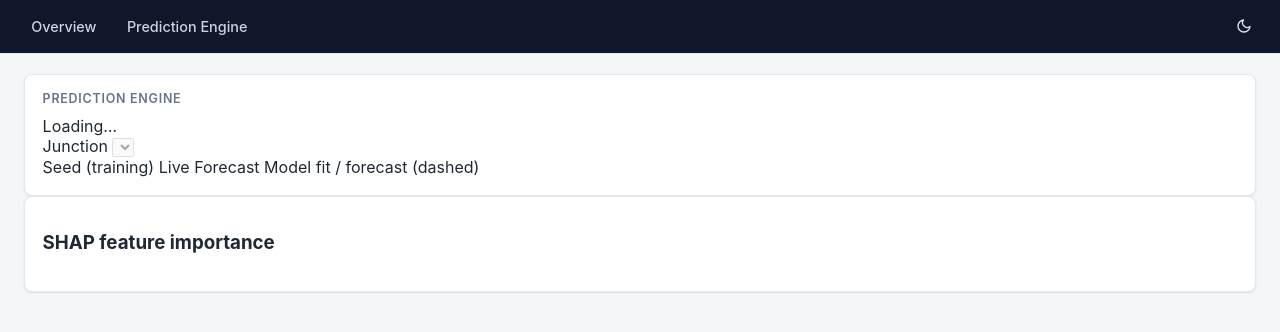
After one commit to Bublish/digital-water-network-twin, a Python web app: template app/web/templates/prediction.html in a window 1280 px wide. The commit adds this page. Shown: the top 332 px of the page. Run offline with Jinja, Linux system fonts and the light colour scheme; the template is opened without the code that fills it, so the values that code supplies are empty.

Commit message:
feat(web): rename Pump Control -> Prediction Engine, remove XAI page
Co-Authored-By: Claude Opus 4.8 <noreply@anthropic.com>

```diff
--- a/app/web/templates/base.html
+++ b/app/web/templates/base.html
@@ -22,9 +22,8 @@
 <body>
   <nav class="topnav">
     <div class="topnav-links">
-      <a href="/"             class="{% if active == 'overview' %}active{% endif %}">Overview</a>
-      <a href="/pump-control" class="{% if active == 'pump'     %}active{% endif %}">Pump Control</a>
-      <a href="/xai"          class="{% if active == 'xai'      %}active{% endif %}">XAI</a>
+      <a href="/"             class="{% if active == 'overview'   %}active{% endif %}">Overview</a>
+      <a href="/prediction"   class="{% if active == 'prediction' %}active{% endif %}">Prediction Engine</a>
     </div>
     <button id="theme-toggle" class="theme-toggle" type="button" aria-label="Toggle theme" title="Toggle theme">
       <svg class="icon-sun"  width="16" height="16" viewBox="0 0 24 24" fill="none" stroke="currentColor" stroke-width="2" stroke-linecap="round" stroke-linejoin="round"><circle cx="12" cy="12" r="4"/><path d="M12 2v2M12 20v2M4.93 4.93l1.41 1.41M17.66 17.66l1.41 1.41M2 12h2M20 12h2M4.93 19.07l1.41-1.41M17.66 6.34l1.41-1.41"/></svg>
--- /dev/null
+++ b/app/web/templates/prediction.html
@@ -0,0 +1,27 @@
+{% extends "base.html" %}
+{% block title %}Prediction Engine — WSN1 SCADA{% endblock %}
+{% block content %}
+  <section class="card">
+    <h2>Prediction Engine</h2>
+    <div id="pred-status" class="pred-status" role="status">Loading…</div>
+    <div class="pred-controls">
+      <label for="pred-node">Junction</label>
+      <select id="pred-node" disabled></select>
+      <span id="pred-metrics" class="pred-metrics"></span>
+    </div>
+    <div class="pred-legend">
+      <span class="lg lg-seed">Seed (training)</span>
+      <span class="lg lg-live">Live</span>
+      <span class="lg lg-forecast">Forecast</span>
+      <span class="lg lg-fit">Model fit / forecast (dashed)</span>
+    </div>
+    <div id="pred-chart" class="pred-chart"></div>
+  </section>
+  <section class="card">
+    <h3>SHAP feature importance <small id="shap-node-label"></small></h3>
+    <div id="shap-bars" class="shap-bars"></div>
+  </section>
+{% endblock %}
+{% block scripts %}
+  <script src="/static/js/prediction.js?v=1"></script>
+{% endblock %}
```
Also changed, not shown: app/api/web_routes.py (+3 -10 lines), app/tests/test_api_integration.py (+6 -9 lines), app/web/templates/pump_control.html (deleted, +0 -8 lines), app/web/templates/xai.html (deleted, +0 -8 lines).
